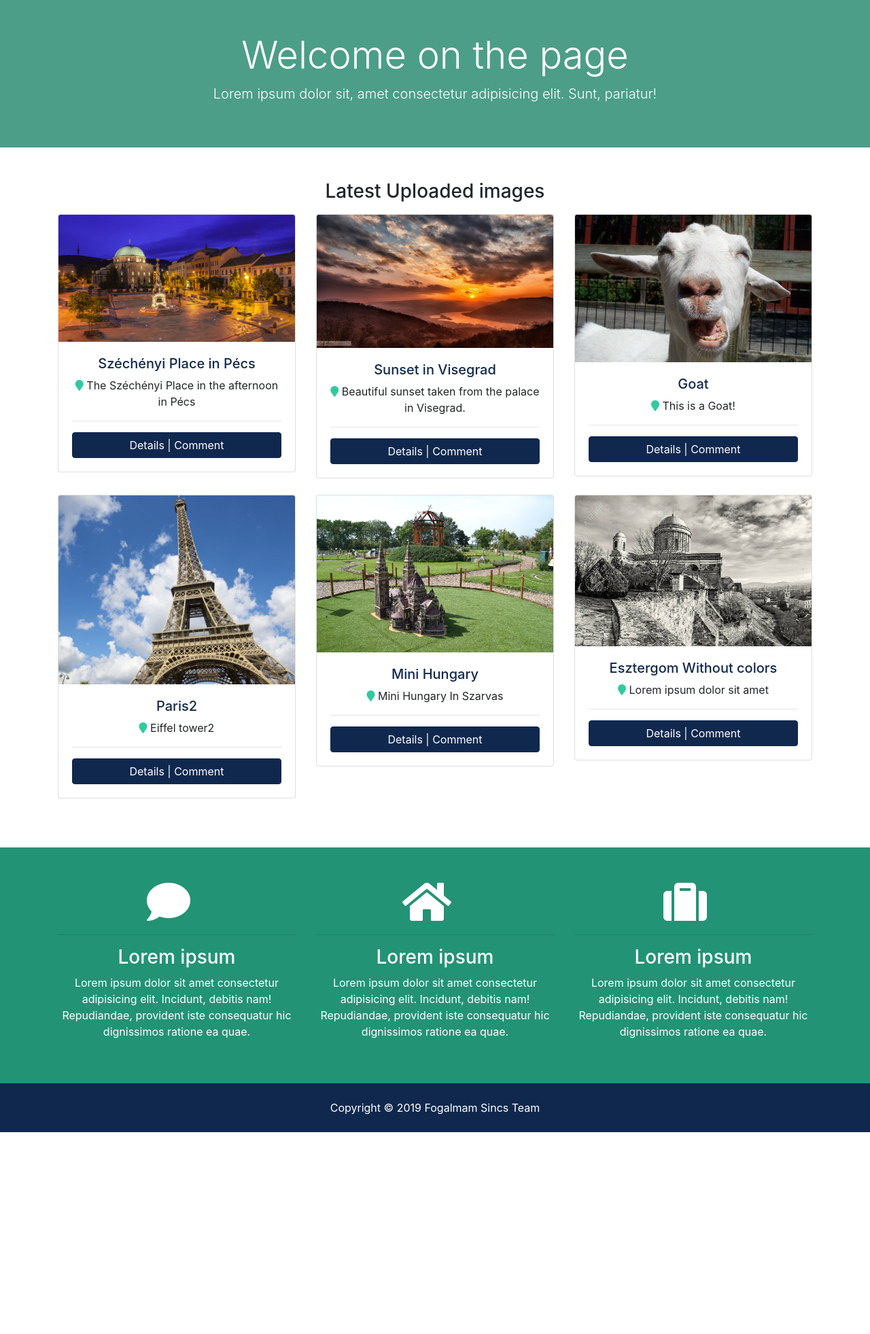
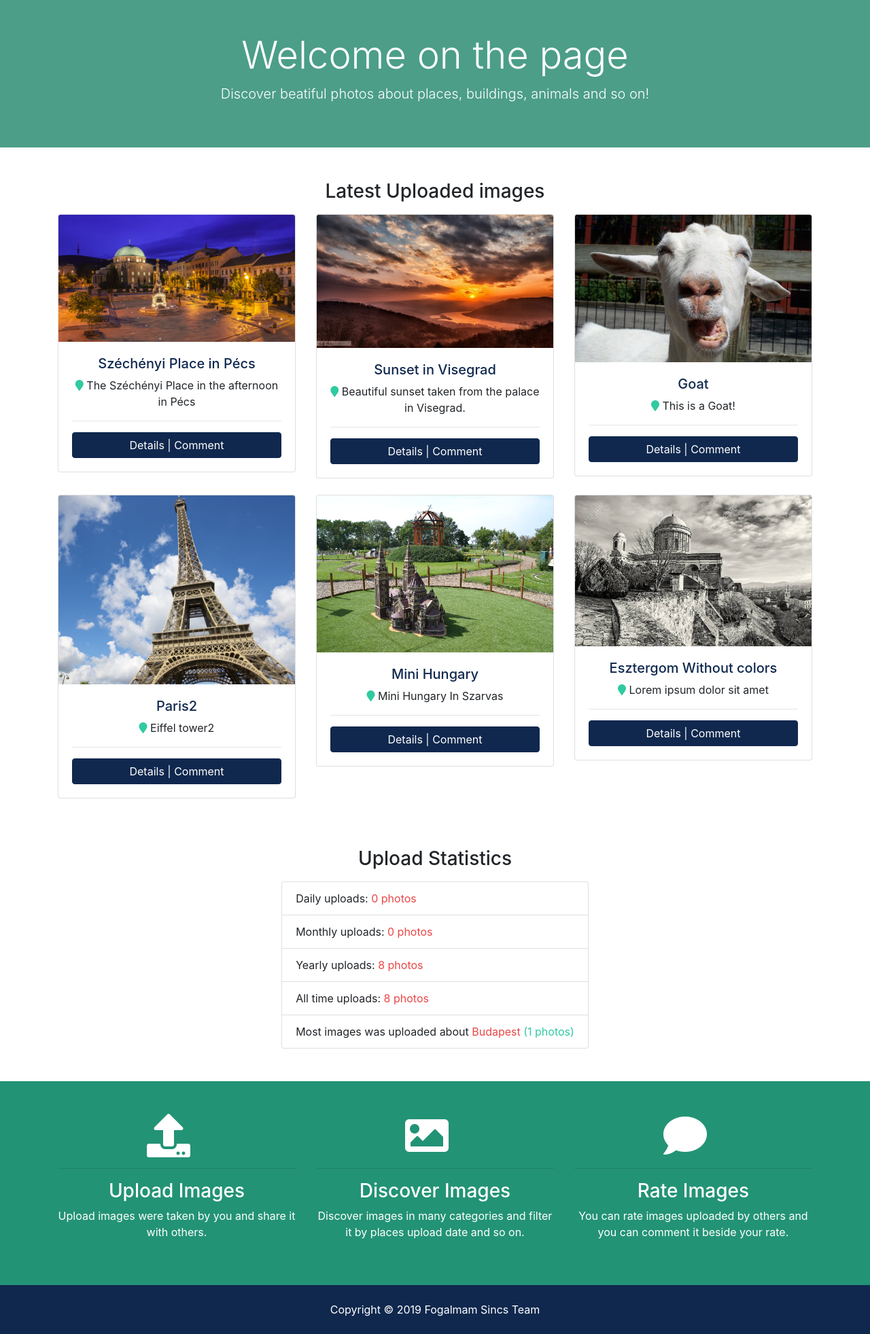
Before and after one commit to patya3/photoalbum, a Django app: page / in a window 1280 px wide. Shown: the part 125-2088 px from the top of the page at 68% size. Before the commit the page ends 1791 px from the top, so only its background shows below. Run offline with Django 3.2, Linux system fonts and the light colour scheme; data comes from the database, SQL or seed files in the repository; some libraries are stand-ins or nearby versions.

Commit message:
statistics

```diff
--- a/photoalbum/pages/views.py
+++ b/photoalbum/pages/views.py
@@ -1,10 +1,39 @@
+from datetime import datetime
 from django.shortcuts import render
-from imagesapp.models import Image
+from django.db.models import Count, Max
+
+from imagesapp.models import Image, City
 
 def index(request):
     images = Image.objects.order_by('-upload_date')[:6]
 
+    # upload statistics
+    now = datetime.now()
+
+    # SELECT COUNT("IMAGESAPP_IMAGE"."ID") AS "IMAGE_COUNT"
+    # FROM "IMAGESAPP_IMAGE"
+    # WHERE EXTRACT(DAY FROM CAST((FROM_TZ("IMAGESAPP_IMAGE"."UPLOAD_DATE", '0:00') AT TIME ZONE 'UTC') AS TIMESTAMP)) = 12
+    daily_upload = Image.objects.filter(upload_date__day=now.day).aggregate(image_count=Count('id'))
+    monthly_upload = Image.objects.filter(upload_date__month=now.month).aggregate(image_count=Count('id'))
+    yearly_upload = Image.objects.filter(upload_date__year=now.year).aggregate(image_count=Count('id'))
+    all_time_upload = Image.objects.aggregate(image_count=Count('id'))
+
+    # SELECT "IMAGESAPP_IMAGE"."CITY_ID", "IMAGESAPP_CITY"."NAME", COUNT("IMAGESAPP_IMAGE"."ID") AS "IMAGE_COUNT"
+    # FROM "IMAGESAPP_IMAGE"
+    # INNER JOIN "IMAGESAPP_CITY" ON ("IMAGESAPP_IMAGE"."CITY_ID" = "IMAGESAPP_CITY"."ID")
+    # GROUP BY "IMAGESAPP_IMAGE"."CITY_ID", "IMAGESAPP_CITY"."NAME"
+    # ORDER BY "IMAGE_COUNT" DESC
+    # FETCH FIRST 1 ROWS ONLY
+    first_city = Image.objects.values('city_id', 'city__name').annotate(image_count=Count('id')).order_by('-image_count')[:1]
+
     context = {
-        'images': images
+        'images': images,
+        'statistics': {
+            'daily': daily_upload['image_count'],
+            'monthly': monthly_upload['image_count'],
+            'yearly': yearly_upload['image_count'],
+            'all_time': all_time_upload['image_count'],
+            'first_city': first_city
+        }
     }
     return render(request, 'pages/index.html', context)
--- a/photoalbum/templates/pages/index.html
+++ b/photoalbum/templates/pages/index.html
@@ -9,7 +9,7 @@
         <div class="row text-center">
             <div class="col-md-12">
                 <h1 class="display-4">Welcome on the page</h1>
-                <p class="lead">Lorem ipsum dolor sit, amet consectetur adipisicing elit. Sunt, pariatur!</p>
+                <p class="lead">Discover beatiful photos about places, buildings, animals and so on!</p>
             </div>
         </div>
     </div>
@@ -42,29 +42,48 @@
   </div>
 </section>
 
+<section id="statistics" class="pb-5">
+  <div class="container">
+    <h3 class="text-center mb-3">Upload Statistics</h3>
+    <div class="row">
+      {% if statistics %}
+          <ul class="list-group m-auto">
+            <li class="list-group-item">Daily uploads: <span class="text-danger">{{ statistics.daily }} photos</span></li>
+            <li class="list-group-item">Monthly uploads: <span class="text-danger">{{ statistics.monthly }} photos</span></li>
+            <li class="list-group-item">Yearly uploads: <span class="text-danger">{{ statistics.yearly }} photos</span></li>
+            <li class="list-group-item">All time uploads: <span class="text-danger">{{ statistics.all_time }} photos</span></li>
+            <li class="list-group-item">
+              Most images was uploaded about
+              <span class="text-danger">{{ statistics.first_city.0.city__name }}
+                <span class="text-secondary">({{ statistics.first_city.0.image_count }} photos)</span>
+              </span>
+            </li>
+          </ul>
+      {% endif %}
+    </div>
+  </div>
+</section>
+
 <section id="services" class="py-5 bg-secondary text-white">
   <div class="container">
     <div class="row text-center">
       <div class="col-md-4">
+        <i class="fas fa-upload fa-4x mr-4"></i>
+        <hr>
+        <h3>Upload Images</h3>
+        <p>Upload images were taken by you and share it with others.</p>
+      </div>
+      <div class="col-md-4">
+        <i class="fas fa-image fa-4x mr-4"></i>
+        <hr>
+        <h3>Discover Images</h3>
+        <p>Discover images in many categories and filter it by places upload date and so on.</p>
+      </div>
+      <div class="col-md-4">
         <i class="fas fa-comment fa-4x mr-4"></i>
         <hr>
-        <h3>Lorem ipsum</h3>
-        <p>Lorem ipsum dolor sit amet consectetur adipisicing elit. Incidunt, debitis nam! Repudiandae, provident iste consequatur
-          hic dignissimos ratione ea quae.</p>
-      </div>
-      <div class="col-md-4">
-        <i class="fas fa-home fa-4x mr-4"></i>
-        <hr>
-        <h3>Lorem ipsum</h3>
-        <p>Lorem ipsum dolor sit amet consectetur adipisicing elit. Incidunt, debitis nam! Repudiandae, provident iste consequatur
-          hic dignissimos ratione ea quae.</p>
-      </div>
-      <div class="col-md-4">
-        <i class="fas fa-suitcase fa-4x mr-4"></i>
-        <hr>
-        <h3>Lorem ipsum</h3>
-        <p>Lorem ipsum dolor sit amet consectetur adipisicing elit. Incidunt, debitis nam! Repudiandae, provident iste consequatur
-          hic dignissimos ratione ea quae.</p>
+        <h3>Rate Images</h3>
+        <p>You can rate images uploaded by others and you can comment it beside your rate.</p>
       </div>
     </div>
   </div>
--- a/requirements.txt
+++ b/requirements.txt
@@ -2,3 +2,4 @@ Django>=2.1.3,<2.2.0
 pylint-django
 Pillow
 django-el-pagination
+django-bootstrap-pagination
```
